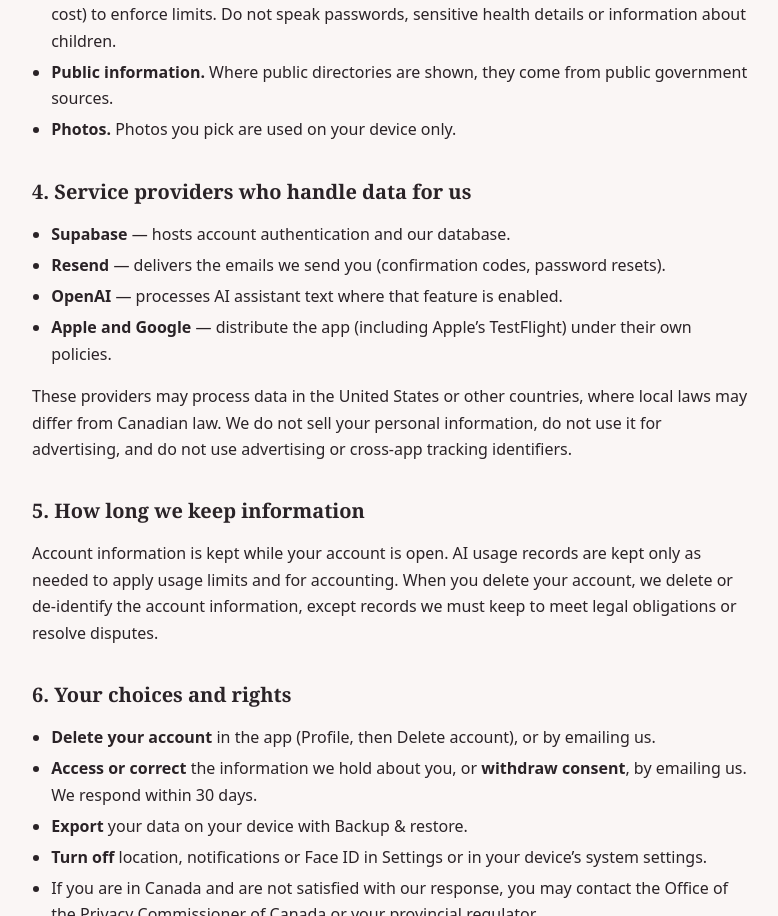
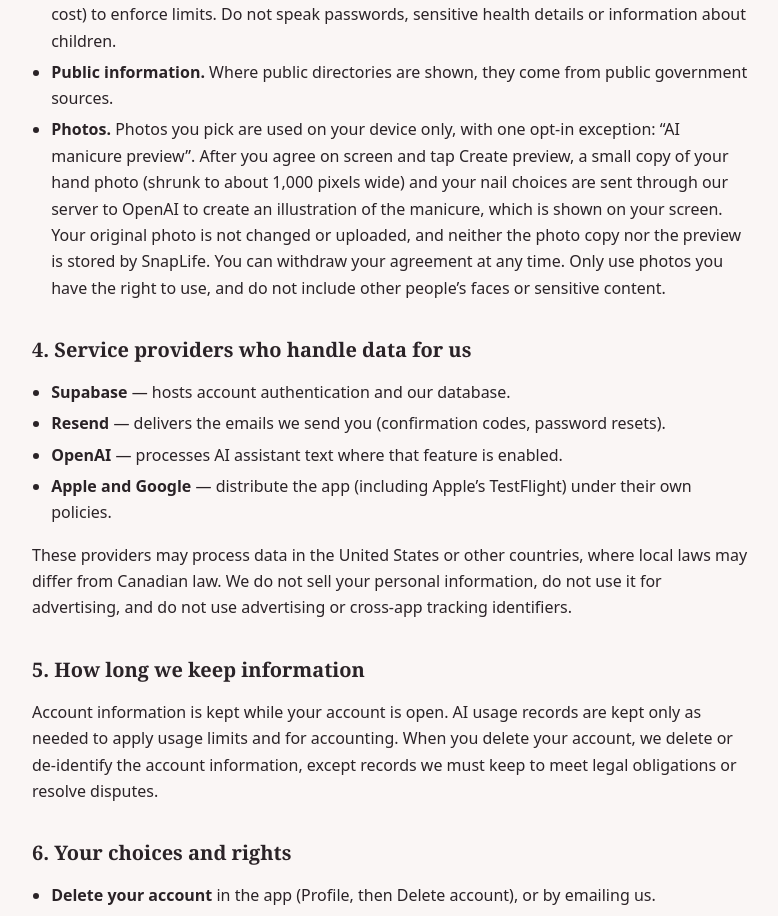
Before and after one commit to 7dp858h254-del/snaplife-legal, a plain HTML site: page privacy/index.html in a window 1280 px wide. Shown: the part 1689-2605 px from the top of the page, without its empty margins (248-1026 px from the left). Drawn offline with Linux system fonts and the light colour scheme.

Commit message:
Privacy: describe the opt-in AI manicure preview
Co-Authored-By: Claude Sonnet 5.5 <noreply@anthropic.com>

```diff
--- a/privacy/index.html
+++ b/privacy/index.html
@@ -25,7 +25,7 @@
 <li><strong>AI assistant (limited testing).</strong> Where the AI assistant is available, the text you type is sent through our server to our AI provider, OpenAI, to produce a reply. We configure requests so that the content is not stored by the provider for later use, and we do not save your conversation in the app after you leave the screen. The app does not automatically attach your wardrobe, photos or plans; only what you type is sent. The one exception is “Style me from my wardrobe”, which works only after you agree on screen: it then sends the names, categories and short notes of up to 40 of your wardrobe pieces (never photos) together with the occasion you type, so the assistant can suggest outfits from what you own. You can withdraw that agreement at any time in the same screen; the reply is shown there and not saved. Do not enter passwords, sensitive health information or information about children. We keep a usage record (your account identifier, counts and cost) to enforce limits.</li>
 <li><strong>Voice notes (limited testing).</strong> Where voice is available, you tap the microphone, record up to 30 seconds and the recording is sent through our server to OpenAI to be turned into text, which appears on your screen for you to review. The microphone is used only while you are recording. We do not store the audio; we keep a usage record (your account identifier and cost) to enforce limits. Do not speak passwords, sensitive health details or information about children.</li>
 <li><strong>Public information.</strong> Where public directories are shown, they come from public government sources.</li>
-<li><strong>Photos.</strong> Photos you pick are used on your device only.</li>
+<li><strong>Photos.</strong> Photos you pick are used on your device only, with one opt-in exception: “AI manicure preview”. After you agree on screen and tap Create preview, a small copy of your hand photo (shrunk to about 1,000 pixels wide) and your nail choices are sent through our server to OpenAI to create an illustration of the manicure, which is shown on your screen. Your original photo is not changed or uploaded, and neither the photo copy nor the preview is stored by SnapLife. You can withdraw your agreement at any time. Only use photos you have the right to use, and do not include other people’s faces or sensitive content.</li>
 </ul>
 
 <h2>4. Service providers who handle data for us</h2>
```
